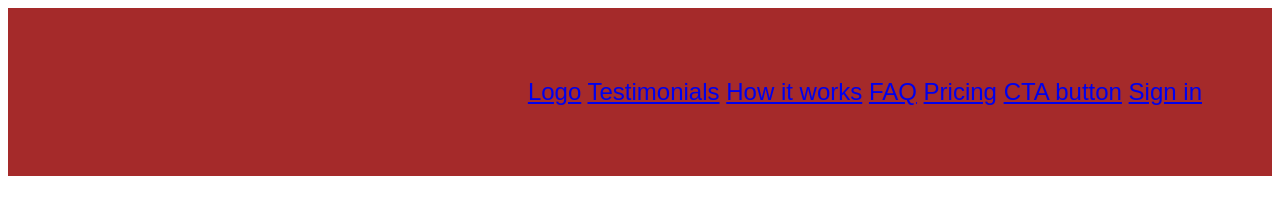
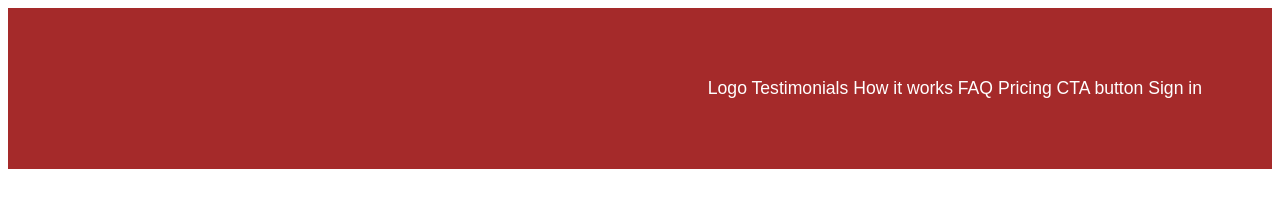
Before and after one commit to KimJacobus/navbar, a plain HTML site: page navbar.html in a window 1280 px wide. Drawn offline with Linux system fonts and the light colour scheme.

Commit message:
navbar desktop two

```diff
--- a/navbar.html
+++ b/navbar.html
@@ -9,14 +9,31 @@
 
         <style>
 
+            .topnav a {
+                color: white;
+                text-decoration: none;
+            }
 
+
+            .topnav a:hover {
+                background-color:grey;
+                padding: 70px 0px 70px 0px ;
+
+            }
+
+
+            .topnav.signin {
+                color: blue;
+            }
             .topnav {
                 background-color: brown;
                 padding: 70px;
                 font-family: sans-serif;
-                font-size: 150%;
+                font-size: 110%;
                 text-align: right;
+                word-spacing: 3%;
                 overflow: hidden;
+
             }
 
 
@@ -25,8 +42,6 @@
             @media screen and (max-width: 1000px) {
               .topnav a:not(:first-child) {
                     display: none;
-
-
                     }
 
             /*
@@ -41,14 +56,17 @@
 
     <body>
 
-        <div class="topnav">
+        <div class="topnav" id="customnav">
             <a href="#home">Logo</a>
             <a href="#home">Testimonials</a>
             <a href="#home">How it works</a>
             <a href="#home">FAQ</a>
             <a href="#home">Pricing</a>
             <a href="#home">CTA button</a>
-            <a href="#home">Sign in </a>
+
+
+
+            <a href="#home" id"signin">Sign in </a>
         </div>
 
 
@@ -56,19 +74,15 @@
 
     </body>
 
+
+
 <!-- logo, testimonials, how it works, FAQ, pricing, CTA button, sign in,
     (disney plus?)
 
     padding: ipad: 35px, desktop 70px
-
-
-
     /* iPad Portrait */
 @media only screen and (min-device-width: 768px) and (max-device-width: 1024px) and (orientation: portrait) {
 /* CSS */
-
-
-
 -->
 
 
```
